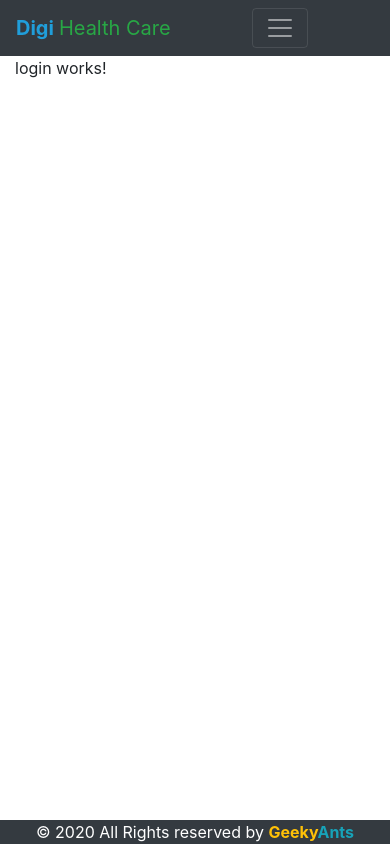
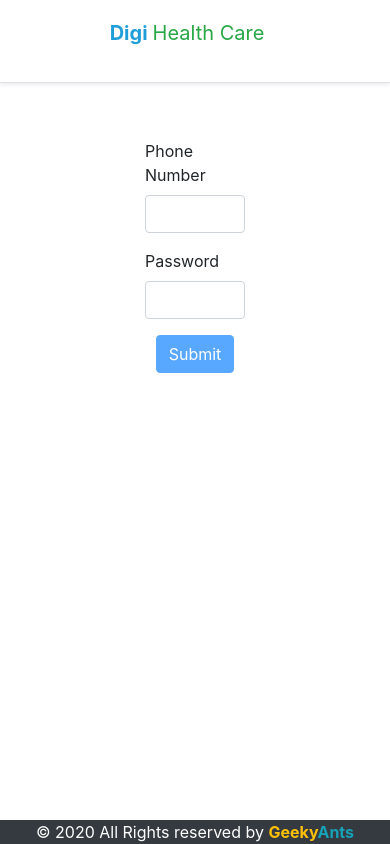
Before and after one commit to rsjeyakumar/doctorsapp, an Angular app: page /doctor in a window 390 px wide. Built offline with nearby package versions, Linux system fonts and the light colour scheme; what primeng would draw is missing.

Commit message:
added doctor page

```diff
--- a/src/app/components/doctor/dashboard/dashboard.component.css
+++ b/src/app/components/doctor/dashboard/dashboard.component.css
@@ -0,0 +1,11 @@
+
+.accountsummary {
+    margin-bottom: 30px;
+    background-color: #fff;
+  }
+  .card {
+    margin-bottom: 10px;
+  }
+  .card-header {
+    background-color: #209eda;
+  }
--- a/src/app/components/doctor/dashboard/dashboard.component.html
+++ b/src/app/components/doctor/dashboard/dashboard.component.html
@@ -1 +1,49 @@
-<p>dashboard works!</p>
+
+<div class="container shadow accountsummary">
+    <div class="row">
+        <div class="col-12">
+            <div class="row">
+                <div class="col-12 my-4">
+                    <h2>Todays Patients List</h2>
+                </div>
+
+            </div>
+        </div>
+        <div class="col-12">
+
+            <div class="card" >
+                <div class="card-header">
+                    <div class="row">
+                        <div class="col-md-4">
+                            <p><small><b>Account Number:</b></small>  {{transaction?.toAccount}}</p>
+
+                        </div>
+                        <div class="col-md-4">
+                            <p><small><b>Status:</b></small> {{transaction?.transactionStatus}} </p>
+
+                        </div>
+                        <div class="col-md-4 ml-auto float-lg-right text-lg-right">
+                            <p><small><b>Transaction Date:</b></small>
+                                 {{transaction?.transactionDate | date:'dd-MM-yyyy'}}</p>
+
+                        </div>
+                    </div>
+
+                </div>
+                <div class="card-body">
+                    <div class="row">
+
+                        <div class="col-md-3 ml-auto float-lg-right text-right">
+                            <p><small><b>Transfed Amount:</b></small></p>
+                            <h5>INR {{transaction?.transferredAmount}}</h5>
+                        </div>
+                    </div>
+                </div>
+            </div>
+
+        </div>
+    </div>
+    <div class="row">
+        <div class="col"></div>
+    </div>
+</div>
--- a/src/app/components/doctor/doctor-routing.module.ts
+++ b/src/app/components/doctor/doctor-routing.module.ts
@@ -2,6 +2,7 @@ import { NgModule } from '@angular/core';
 import { Routes, RouterModule } from '@angular/router';
 import { LoginComponent } from './login/login.component';
 import { DashboardComponent } from './dashboard/dashboard.component';
+import { AuthGuardService } from '../../services/auth-guard.service';
 
 const routes: Routes = [
   {
@@ -10,7 +11,8 @@ const routes: Routes = [
   },
   {
     path: 'dashboard',
-    component: DashboardComponent
+    component: DashboardComponent,
+    canActivate:[AuthGuardService]
   }
 ];
 
--- a/src/app/components/doctor/login/login.component.html
+++ b/src/app/components/doctor/login/login.component.html
@@ -1 +1,35 @@
-<p>login works!</p>
+<div class="row">
+    <div class="col-4 mx-auto">
+
+        <form [formGroup]="loginForm">
+            <div class="form-group" (ngSubmit)="validateUser()">
+                <label for="exampleInputEmail1">Phone Number</label>
+                <input type="email" formControlName="mobileNumber"
+                    [ngClass]="{'is-invalid': loginForm?.controls?.mobileNumber?.touched && loginForm?.controls?.mobileNumber?.invalid}"
+                    class="form-control" id="exampleInputEmail1" aria-describedby="emailHelp">
+                <div class="invalid-feedback">
+                    <span *ngIf="loginForm?.controls?.mobileNumber?.errors?.required">Please
+                        enter Moblile Number.</span>
+                </div>
+            </div>
+            <div class="form-group">
+                <label for="exampleInputPassword1">Password</label>
+                <input type="password" formControlName="password" class="form-control"
+                    [ngClass]="{'is-invalid': loginForm?.controls?.password?.touched && loginForm?.controls?.password?.invalid}"
+                    id="exampleInputPassword1">
+                <div class="invalid-feedback">
+                    <span *ngIf="loginForm?.controls?.password?.errors?.required">Please
+                        enter correct Password.</span>
+                </div>
+            </div>
+            <div class="form-group text-center">
+                <button type="button" class="btn btn-primary" [disabled]="loginForm.invalid" (click)="validateUser()">Submit</button>
+            </div>
+
+        </form>
+    </div>
+</div>
+
+
+<app-loader [loader]="loader"></app-loader>
+<app-alert [sharedAlert]="http.showAlert" *ngIf="http.showAlert?.modalShow"></app-alert>
--- a/src/app/components/doctor/login/login.component.ts
+++ b/src/app/components/doctor/login/login.component.ts
@@ -1,4 +1,7 @@
 import { Component, OnInit } from '@angular/core';
+import { FormGroup, FormControl, Validators } from '@angular/forms';
+import { FoodCartService } from '../../../services/food-cart.service';
+import { Router, ActivatedRoute } from '@angular/router';
 
 @Component({
   selector: 'app-login',
@@ -6,10 +9,26 @@ import { Component, OnInit } from '@angular/core';
   styleUrls: ['./login.component.css']
 })
 export class LoginComponent implements OnInit {
-
-  constructor() { }
+  loginForm: FormGroup;
+  constructor(private http: FoodCartService, private router: Router) { }
 
   ngOnInit() {
+    this.loginForm = new FormGroup({
+      mobileNumber: new FormControl('', [Validators.required]),
+      password: new FormControl('', [Validators.required])
+    });
+  }
+
+  validateUser() {
+    console.log(this.loginForm.value);
+    this.http.checkLogin(this.loginForm.value).subscribe(
+      (res) => {
+        if (res.statusCode === 200) {
+          sessionStorage.setItem('currentUser', JSON.stringify(res));
+          this.router.navigate(['/doctor/dashboard']);
+        }
+      }
+    );
   }
 
 }
--- a/src/app/services/food-cart.service.ts
+++ b/src/app/services/food-cart.service.ts
@@ -7,11 +7,10 @@ import { retry, catchError } from 'rxjs/operators';
   providedIn: 'root'
 })
 export class FoodCartService {
-  apiURL = 'http://10.117.189.227:8585';
+  apiURL = 'http://10.117.189.136:8585';
   showAlert;
-  loginAPI = `${this.apiURL}/forex/login`;
-  transferAPI = `${this.apiURL}/forex/users`;
-  currencyAPI = `${this.apiURL}/forex/rates`;
+  loginAPI = `${this.apiURL}/DigiHealth/login`;
+
 
 
   constructor(private http: HttpClient) {
@@ -37,51 +36,6 @@ export class FoodCartService {
     );
   }
 
-  /*
-  * @param data
-  * Validate Login API
-  * POST Method
-  * Type Object
-  */
-  transferAmount(data, userId): Observable<any> {
-    return this.http.post(this.transferAPI + '/' + userId + '/transactions', data, this.httpOptions).pipe(
-      catchError(this.errorHandler.bind(this))
-    );
-  }
-
-
-  /*
-   * @param data
-   * Validate Login API
-   * POST Method
-   * Type Object
-   */
-  getSummary(data): Observable<any> {
-    return this.http.get(this.transferAPI + '/' + data + '/transactions', this.httpOptions).pipe(
-      catchError(this.errorHandler.bind(this))
-    );
-  }
-
-
-
-  /*
-  * @param data
-  * Validate Login API
-  * POST Method
-  * Type Object
-  */
-  getAllAccounts(custId): Observable<any> {
-    return this.http.get(this.transferAPI + '/' + custId + '/accounts', this.httpOptions).pipe(
-      catchError(this.errorHandler.bind(this))
-    );
-  }
-
-
-  getCurrency(data): Observable<any> {
-    return this.http.post(this.currencyAPI, data, this.httpOptions).pipe(
-      catchError(this.errorHandler.bind(this))
-    );
-  }
   /*
      * @param error
      * Error Handling
--- a/src/app/shared/header/header.component.html
+++ b/src/app/shared/header/header.component.html
@@ -1,32 +1,13 @@
-<nav class="navbar navbar-expand-md navbar-dark fixed-top bg-dark">
-  <a class="navbar-brand" href="#"> <span class="sky">Digi</span> <span class="text-success">Health Care</span></a>
-  <button class="navbar-toggler" type="button" data-toggle="collapse" data-target="#navbarCollapse"
-    aria-controls="navbarCollapse" aria-expanded="false" aria-label="Toggle navigation">
-    <span class="navbar-toggler-icon"></span>
-  </button>
-  <div class="collapse navbar-collapse" id="navbarCollapse">
-    <ul class="navbar-nav mr-auto">
-        <!-- <li class="nav-item">
-            <a href="javascript:void(0);" class="nav-link text-white" (click)="goToCancelTickets();">Cancel Tickets
-            </a>
-        </li> -->
+<div class="d-flex flex-column flex-md-row align-items-center p-3 px-md-4 mb-3 bg-white border-bottom shadow-sm">
+  <h5 class="my-0 mr-md-auto font-weight-normal"> <a class="navbar-brand" href="#"> <span class="sky">Digi</span> <span class="text-success">Health Care</span></a></h5>
+  <nav class="my-2 my-md-0 mr-md-3">
+    <a  *ngIf="!userDetails && userDetails?.doctorName" class="p-2 text-primary" href="javascript:void(0)" (click)="login();">Doctor Login</a>
+    <ul class="nav navbar-nav ml-md--auto float-right">
+      <li class="dropdown" *ngIf="userDetails && userDetails?.doctorName">
+        <a href="#" class="nav-link" id="navbarDropdown" data-toggle="dropdown" aria-expanded="false">
+          <strong class="text-success">Welcome <span class="text-info">{{userDetails?.doctorName}}</span></strong>
+        </a>
+      </li>
     </ul>
+  </nav>
 </div>
-<form class="form-inline my-2 my-lg-0">
-  <ul class="nav navbar-nav ml-md--auto float-right">
-    <li class="dropdown" *ngIf="userDetails && userDetails?.customerName">
-      <a href="#" class="nav-link dropdown-toggle" id="navbarDropdown" data-toggle="dropdown" aria-expanded="false">
-        <strong class="text-success">Welcome <span class="text-white">{{userDetails?.customerName}}</span></strong>
-        <b class="caret"></b>
-      </a>
-
-      <div class="dropdown-menu" aria-labelledby="navbarDropdown">
-        <a class="dropdown-item" href="javascript:void(0);" (click)="summary()">Account Summary</a>
-        <a class="dropdown-item" href="javascript:void(0);" (click)="logout()">Logout</a>
-      </div>
-    </li>
-  </ul>
-
-</form>
-
-</nav>
--- a/src/app/shared/header/header.component.ts
+++ b/src/app/shared/header/header.component.ts
@@ -29,8 +29,8 @@ export class HeaderComponent implements OnInit {
     });
   }
 
-  summary() {
-    this.router.navigate(['/summary']);
+  login() {
+    this.router.navigate(['/doctor']);
   }
 
   /* logout */
```
Also changed, not shown: src/app/models/models.ts (+24 -5 lines).
